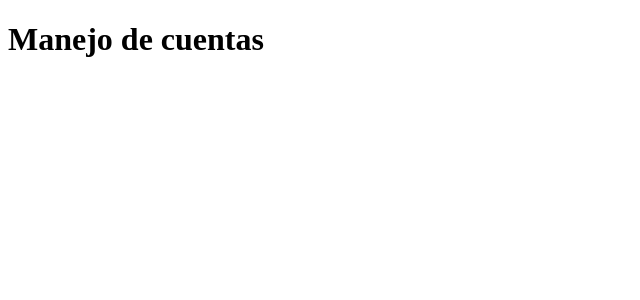
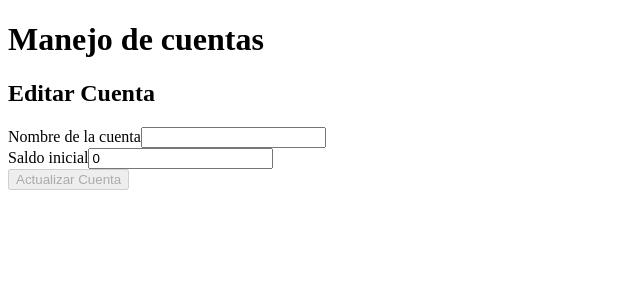
Before and after one commit to rogithub/cuentas-web, an Angular app in the folder cuentas-web/: page /accounts/edit/1 in a window 1280 px wide. Before the commit this address led to /. Shown: the top 300 px of the page, without its empty margins (0-640 px from the left). Built offline with nearby package versions, Linux system fonts and the light colour scheme; no server answers.

Commit message:
agregando botones

```diff
--- a/cuentas-web/src/app/app.routes.ts
+++ b/cuentas-web/src/app/app.routes.ts
@@ -5,6 +5,7 @@ import { AccountDetail } from './features/account-detail/account-detail';
 
 export const routes: Routes = [
     { path: 'accounts/new', component: AccountForm },
+    { path: 'accounts/edit/:id', component: AccountForm },
     { path: 'accounts/:id', component: AccountDetail },
     { path: 'accounts', component: AccountList },
     { path: '', redirectTo: '/accounts', pathMatch: 'full'}
--- a/cuentas-web/src/app/core/services/account.ts
+++ b/cuentas-web/src/app/core/services/account.ts
@@ -20,6 +20,11 @@ export class AccountService {
     return this.http.post<Account>(this.apiUrl, account);
   }
 
+  updateAccount(account: Account): Observable<void> {
+    const url = `${this.apiUrl}/${account.id}`;
+    return this.http.put<void>(url, account);
+  }
+
   getAccountById(id: number): Observable<Account> {
     const url = `${this.apiUrl}/${id}`;
     return this.http.get<Account>(url);
--- a/cuentas-web/src/app/features/account-detail/account-detail.ts
+++ b/cuentas-web/src/app/features/account-detail/account-detail.ts
@@ -35,7 +35,7 @@ export class AccountDetail implements OnInit {
   }
 
   editAccount(id: number): void {
-    console.log(`Editando ${id}`);
+    this.router.navigate(['/accounts/edit', id]);
   }
 
   deleteAccount(id: number): void {
--- a/cuentas-web/src/app/features/account-form/account-form.html
+++ b/cuentas-web/src/app/features/account-form/account-form.html
@@ -1,4 +1,4 @@
-<h2>Nueva cuenta</h2>
+<h2>{{ isEditMode() ? 'Editar Cuenta' : 'Nueva Cuenta' }}</h2>
 <form [formGroup]="accountForm" (ngSubmit)="onSubmit()">
     <div class="form-group">
         <label for="name">Nombre de la cuenta</label>
@@ -10,5 +10,7 @@
         <input name="balance" type="number" formControlName="balance">
     </div>
 
-    <button type="submit" [disabled]="!accountForm.valid">Crear Cuenta</button>
+    <button type="submit" [disabled]="!accountForm.valid">
+        {{ isEditMode() ? 'Actualizar Cuenta' : 'Crear Cuenta' }}
+    </button>
 </form>
--- a/cuentas-web/src/app/features/account-form/account-form.ts
+++ b/cuentas-web/src/app/features/account-form/account-form.ts
@@ -1,8 +1,9 @@
-import { Component, inject } from '@angular/core';
+import { Component, inject, signal } from '@angular/core';
 import { CommonModule } from '@angular/common';
 import { ReactiveFormsModule, FormBuilder, Validators } from '@angular/forms';
-import { Router } from '@angular/router';
+import { Router, ActivatedRoute } from '@angular/router';
 import { AccountService } from '../../core/services/account';
+import { Account } from '../../core/models/account.model';
 
 @Component({
   selector: 'app-account-form',
@@ -15,18 +16,34 @@ export class AccountForm {
   private fb = inject(FormBuilder);
   private acctSvc = inject(AccountService);
   private router = inject(Router);
+  private route = inject(ActivatedRoute);
+
+  public isEditMode = signal(false);
+
+  ngOnInit(): void {
+    const id = this.route.snapshot.paramMap.get('id');
+    if (!id) return;
+    this.isEditMode.set(true);
+    this.acctSvc.getAccountById(+id).subscribe( acc => {
+      this.accountForm.patchValue(acc);
+    });
+  }
 
   accountForm = this.fb.group({
+    id: [0],
     name: ['', Validators.required],
     balance: [0, [Validators.required, Validators.min(0)]]
   });
 
   onSubmit(): void {
-    if (this.accountForm.valid) {
-      this.acctSvc.createAccount(this.accountForm.value as any)
-        .subscribe(()=> {
-          this.router.navigate(["/accounts"]);
-        });
-    }
+    if (!this.accountForm.valid)
+      return;
+
+    const acc = this.accountForm.getRawValue() as Account;
+    const navigate = () => this.router.navigate(["/accounts"]);
+
+    this.isEditMode() ?
+      this.acctSvc.updateAccount(acc).subscribe(navigate) :
+      this.acctSvc.createAccount(acc).subscribe(navigate) ;
   }
 }
```
